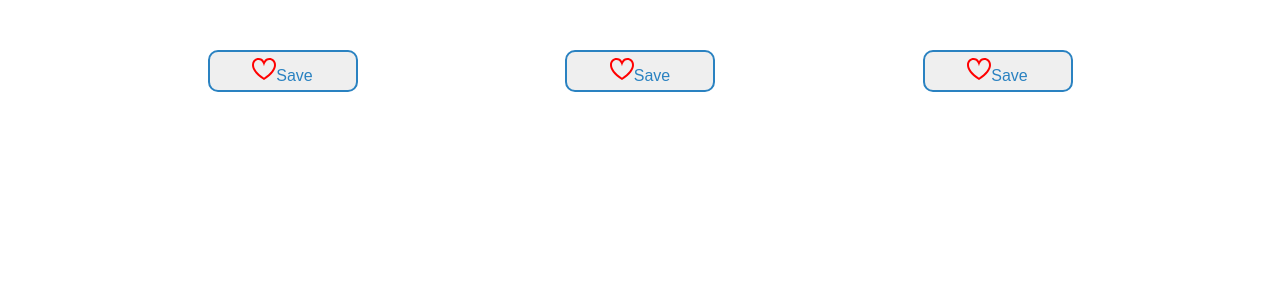
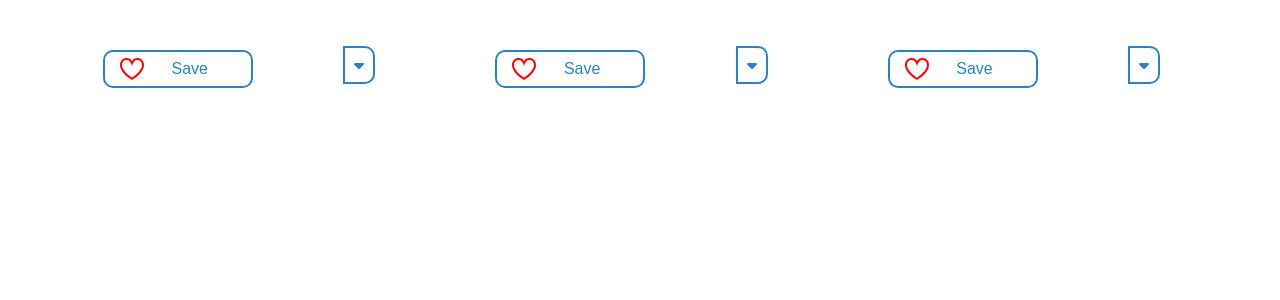
Before and after one commit to whoiskonstantin/ml-challenge, a React (Create React App) app: page / in a window 1280 px wide. Shown: the top 300 px of the page. Built offline with nearby package versions, Linux system fonts and the light colour scheme.

Commit message:
Add style, add dropdown, clean up.

```diff
--- a/src/App.css
+++ b/src/App.css
@@ -1,5 +1,4 @@
 .button {
-  border: none;
   color: #2a82c1;
   border: 2px solid #2a82c1;
   border-radius: 10px;
@@ -10,8 +9,45 @@
   font-size: 16px;
   min-width: 150px;
   transition-duration: 0.4s;
+  background-color: #ffffff;
 }
 
+#favorite-heart-button-with-counter {
+  display: flex;
+  justify-content: space-between;
+}
+
+.button svg,
+span {
+  margin: auto 0;
+}
+
+.button.dropdown {
+  position: relative;
+  bottom: 4px;
+  height: 38px;
+  max-width: 49px;
+  left: -17px;
+  border-top-left-radius: 0;
+  border-bottom-left-radius: 0;
+  margin-left: 5px;
+  min-width: 0;
+  padding: 9px;
+}
+
+/* Fix for rendering correctly in story book */
+.sb-main-padded.sb-show-main .button.dropdown {
+  bottom: 5.5px;
+}
+
+.button.dropdown svg {
+  fill: #2a82c1;
+  width: 10px;
+}
+
+.button.dropdown:hover svg {
+  fill: #fbfbfb;
+}
 .button:hover {
   cursor: pointer;
   background-color: #2a82c1;
@@ -23,3 +59,27 @@
   justify-content: space-evenly;
   margin-top: 50px;
 }
+
+.dropdown-menu {
+  border-radius: 10px;
+  border: 2px solid #2a82c1;
+  box-sizing: border-box;
+  color: #2a82c1;
+  margin-top: 1px;
+  padding: 0 8px;
+  width: 170px;
+}
+
+.dropdown-menu li {
+  display: block;
+  padding: 5px;
+}
+
+li a {
+  text-decoration: none;
+  color: inherit;
+}
+
+a:hover {
+  color: #146299;
+}
--- a/src/components/ButtonTestContainer/index.jsx
+++ b/src/components/ButtonTestContainer/index.jsx
@@ -31,6 +31,7 @@ const ButtonTestContainer = () => {
       return button
     })
 
+    // Save buttons state and counter state to local storage.
     localStorage.setItem(`buttonsState-for-${fkType}`, JSON.stringify(newButtonsState))
     localStorage.setItem(`buttonsClicks-for-${fkType}`, JSON.stringify(newCount))
 
--- a/src/components/FavoriteButton/index.jsx
+++ b/src/components/FavoriteButton/index.jsx
@@ -1,5 +1,34 @@
+import { useState } from 'react'
 import { ReactComponent as HeartEmpty } from 'assets/heart-empty.svg'
 import { ReactComponent as HeartFilled } from 'assets/heart-filled.svg'
+import { ReactComponent as CaretDown } from 'assets/caret-down-solid.svg'
+
+const Dropdown = ({ on }) => {
+  const [isOpen, setIsOpen] = useState(false)
+
+  if (on) {
+    return (
+      <>
+        <button className='button dropdown' onClick={() => setIsOpen(!isOpen)}>
+          <CaretDown />
+        </button>
+        {isOpen && (
+          <ul className='dropdown-menu'>
+            <li>
+              <a href='/'>Menu Item 1</a>
+            </li>
+            <li>
+              <a href='/'>Menu Item 2</a>
+            </li>
+            <li>
+              <a href='/'>Menu Item 3</a>
+            </li>
+          </ul>
+        )}
+      </>
+    )
+  }
+}
 
 const getCount = (count, displayZeroCount) => {
   if (count === 0 && displayZeroCount) {
@@ -18,15 +47,12 @@ const FavoriteButton = ({
   displayZeroCount = true,
   icons = [<HeartFilled />, <HeartEmpty />],
   labels = ['Saved', 'Save'],
+  dropdown = true, // toggle to see dropdown
 }) => {
   return (
-    <button
-      aria-label='Favorite this'
-      className='button'
-      id='favorite-heart-button-with-counter'
-      onClick={onClick}
-      type='submit'
-    >
+    <>
+      <button aria-label='Favorite this' className='button' onClick={onClick} type='submit'>
+        <div id='favorite-heart-button-with-counter'>
           {on ? icons[0] : icons[1]}
           <span data-view-component='true' className='favorite-button-text'>
             {on ? labels[0] : labels[1]}
@@ -34,8 +60,13 @@ const FavoriteButton = ({
           <span id='favorite-button-counter' aria-label={`${count} users favorited this resource`}>
             {getCount(count, displayZeroCount)}
           </span>
+        </div>
       </button>
+      <Dropdown on={dropdown} />
+    </>
   )
 }
 
+// TO DO: add prop types here to make sure that the props are valid.
+
 export default FavoriteButton
--- a/src/components/FavoriteButtonWithState/index.jsx
+++ b/src/components/FavoriteButtonWithState/index.jsx
@@ -2,7 +2,7 @@ import { useState } from 'react'
 import FavoriteButton from 'components/FavoriteButton'
 
 // Change this value to true to show the foreign key.
-const showForeignKey = true
+const showForeignKey = false
 
 //  Since foeign key is passed FavoriteButtonWithState component might as well show it.
 const ForeignKey = ({ fk }) => {
```
Also changed, not shown: src/assets/caret-down-solid.svg (added), 1 other file (tests, documents, lock files or other folders). Lines whose indentation alone changed are shown as unchanged.
